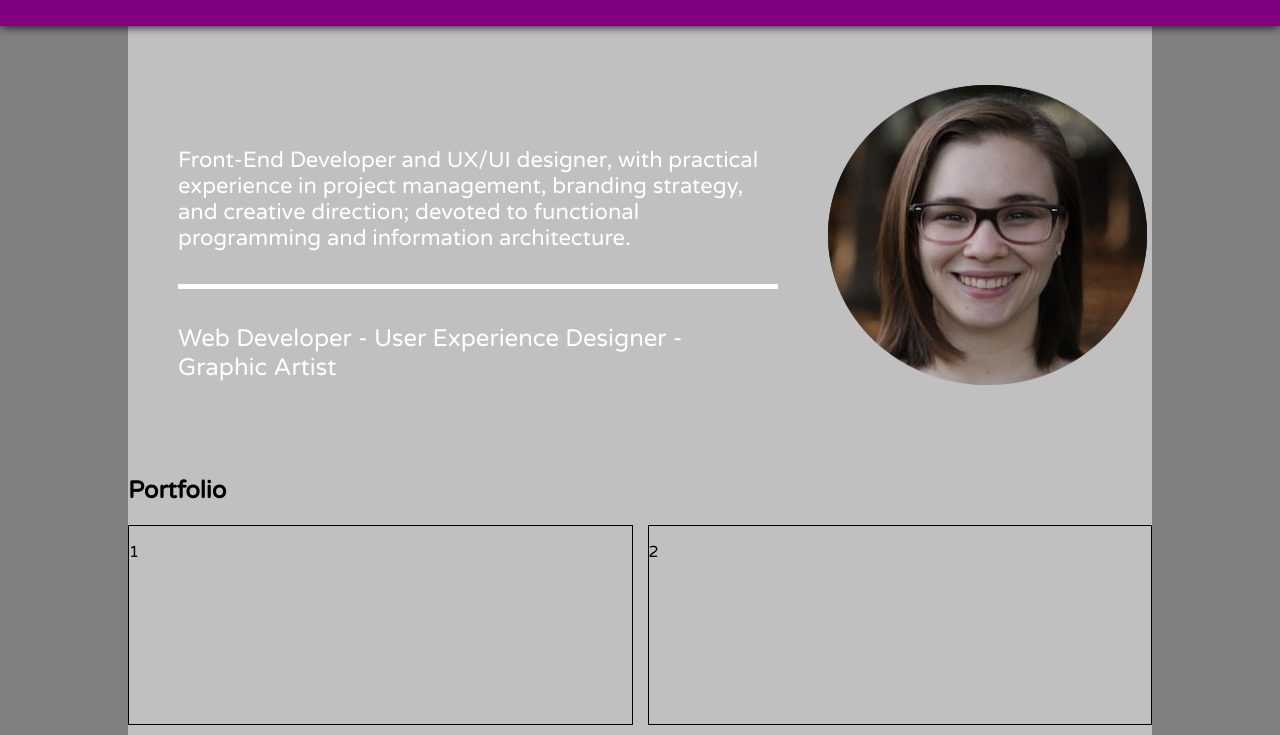
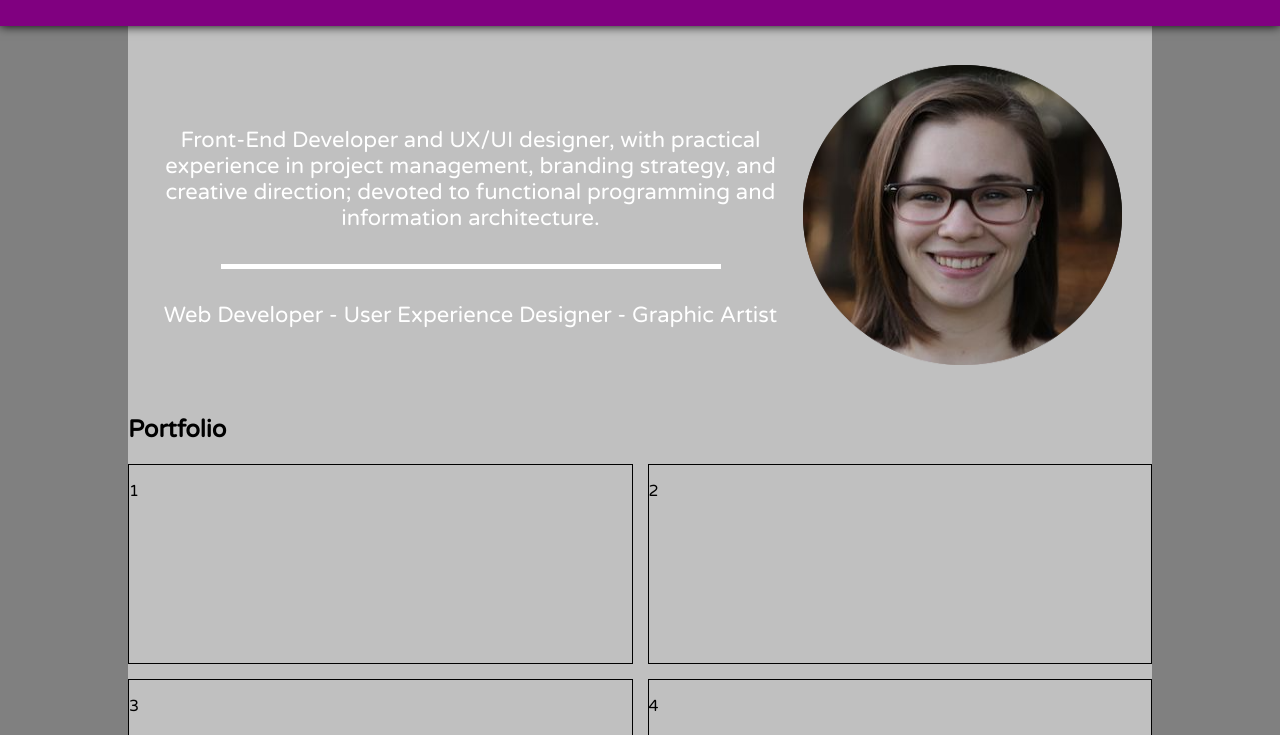
Before and after one commit to bugdlr/FCCportfolio, a plain HTML site: page index.html in a window 1280 px wide. Shown: the part 65-800 px from the top of the page. Drawn offline with Linux system fonts and the light colour scheme.

Commit message:
responsiveness tweaks

```diff
--- a/style.css
+++ b/style.css
@@ -52,8 +52,9 @@ h1 {
 .about-section {
   display: flex;
   flex-direction: column;
-  padding: 50px;
-  margin-top: 60px;
+  padding: 30px;
+  margin-top: 120px;
+  text-align: center;
 }
 
 hr {
@@ -68,7 +69,7 @@ hr {
   flex-direction: column;
   font-size: 22px;
   color: white;
-  padding-top: 40px;
+  padding-top: 0;
 }
 
 .titles {
@@ -77,9 +78,7 @@ hr {
 
 .headshot {
   display: flex;
-  padding: 0px 50px;
   max-height: 300px;
-  max-width: auto;
   justify-content: center;
 }
 
@@ -131,12 +130,18 @@ button {
 
 /* Media Queries */
 
-@media (min-width: 1024px) {
+@media (min-width: 1023px) {
   .about-section {
     margin-top: 0;
     flex-direction: row;
     width: auto;
   }
+
+  .about-text {
+      width: 70%;
+      padding-top: 40px;
+  }
+
 }
 
 @media (min-width: 769px) {
@@ -160,9 +165,20 @@ button {
     max-width:  1024px;
   }
 
+  .about-section {
+    margin-top: 0;
+  }
+
+  .about-text {
+    padding-right: 20px;
+  }
+
+  .titles {
+    font-size: 22px;
+  }
+
   hr {
-    width: 600px;
-    margin-left: 0;
+    width: 500px;
   }
 
 }
```
